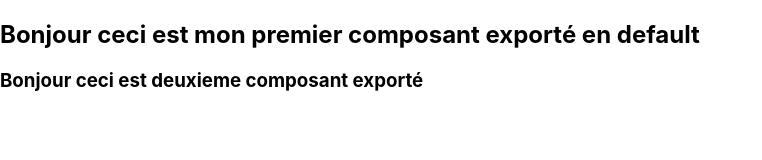
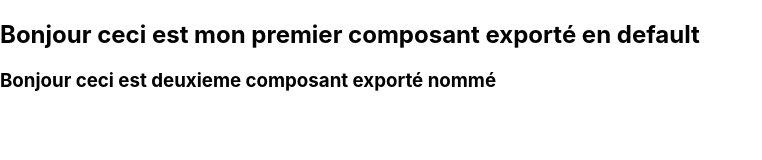
Before and after one commit to Redouane590/Start-React, a React (Create React App) app: page / in a window 1280 px wide. Shown: the top 160 px of the page, without its empty margins (0-762 px from the left). Built offline with nearby package versions, Linux system fonts and the light colour scheme.

Commit message:
ajout de texte

```diff
--- a/src/Hello.js
+++ b/src/Hello.js
@@ -5,5 +5,5 @@ export default function Hello() {
 }
 
 export function Hello2() {
-  return <h3>Bonjour ceci est deuxieme composant exporté </h3>
+  return <h3>Bonjour ceci est deuxieme composant exporté nommé </h3>
 }
```
